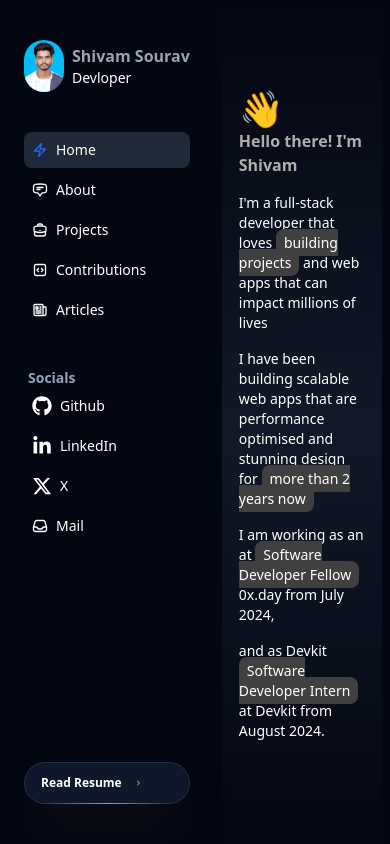
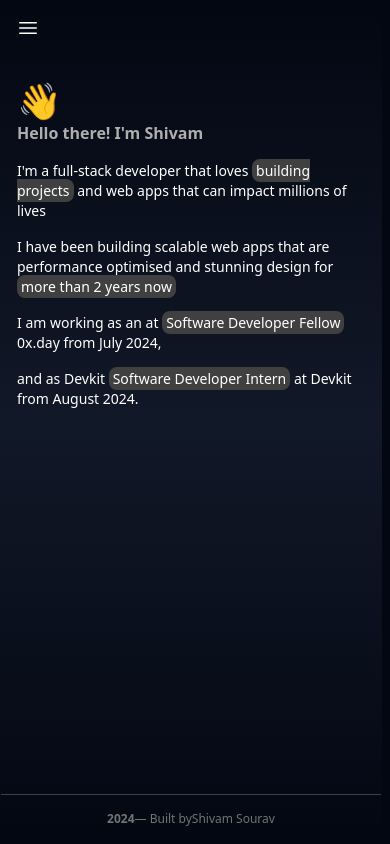
Before and after one commit to PITIFULHAWK/portfolio, a Next.js app: page / in a window 390 px wide. Built offline with nearby package versions, Linux system fonts and the light colour scheme.

Commit message:
added footer and made site responsive

```diff
--- a/app/components/SideBar.tsx
+++ b/app/components/SideBar.tsx
@@ -2,7 +2,7 @@ import Image from "next/image";
 import { MenuItem1 } from "./MenuItem1";
 import { MenuItem2 } from "./MenuItem2";
 
-export const SideBar = () => {
+export const SideBar = ({ closeSidebar }: { closeSidebar: () => void }) => {
     return (
         <div className='flex py-10 px-6 text-white'>
             <div className='flex flex-col place-content-between '>
@@ -23,14 +23,20 @@ export const SideBar = () => {
                         </div>
                     </div>
                     <div className='py-10'>
+                        <div onClick={closeSidebar}>
                         <MenuItem1 />
+                        </div>
                         <div className='font-semibold text-slate-400 pt-10 px-1 text-sm'>
                             Socials
                         </div>
+                        <div onClick={closeSidebar}>
                         <MenuItem2 />
+                        </div>
                     </div>
                 </div>
+                <div onClick={closeSidebar}>
                 <CvButton />
+                </div>
             </div>
         </div>
     );
--- /dev/null
+++ b/app/components/SideBarWrapper.tsx
@@ -0,0 +1,75 @@
+"use client"; // This is a client component
+
+import { useState } from "react";
+import { SideBar } from "./SideBar";
+
+export const SideBarWrapper = () => {
+    const [isSidebarOpen, setIsSidebarOpen] = useState(false);
+
+    const toggleSidebar = () => {
+        setIsSidebarOpen(!isSidebarOpen);
+    };
+
+    const closeSidebar = () => {
+        setIsSidebarOpen(false);
+    };
+
+    return (
+        <>
+            {/* Sidebar container */}
+            <div
+                className={`fixed inset-0 lg:static lg:flex w-64 lg:w-auto transition-transform transform pt-2 lg:pt-0 ${
+                    isSidebarOpen ? "translate-x-0" : "-translate-x-full"
+                } lg:translate-x-0 lg:relative z-50 lg:z-auto`}
+            >
+                <SideBar closeSidebar={closeSidebar} />
+            </div>
+
+            {/* Toggle button for mobile */}
+            <button
+                className='lg:hidden fixed top-4 left-4 z-50 text-white'
+                onClick={toggleSidebar}
+            >
+                {isSidebarOpen ? (
+                    <svg
+                        xmlns='http://www.w3.org/2000/svg'
+                        fill='none'
+                        viewBox='0 0 24 24'
+                        strokeWidth={1.5}
+                        stroke='currentColor'
+                        className='size-6'
+                    >
+                        <path
+                            strokeLinecap='round'
+                            strokeLinejoin='round'
+                            d='M3.75 9h16.5m-16.5 6.75h16.5'
+                        />
+                    </svg>
+                ) : (
+                    <svg
+                        xmlns='http://www.w3.org/2000/svg'
+                        fill='none'
+                        viewBox='0 0 24 24'
+                        strokeWidth={1.5}
+                        stroke='currentColor'
+                        className='size-6'
+                    >
+                        <path
+                            strokeLinecap='round'
+                            strokeLinejoin='round'
+                            d='M3.75 6.75h16.5M3.75 12h16.5m-16.5 5.25h16.5'
+                        />
+                    </svg>
+                )}
+            </button>
+
+            {/* Overlay for mobile */}
+            {isSidebarOpen && (
+                <div
+                    className='fixed inset-0 bg-black bg-opacity-95 lg:hidden'
+                    onClick={toggleSidebar}
+                ></div>
+            )}
+        </>
+    );
+};
--- a/app/layout.tsx
+++ b/app/layout.tsx
@@ -1,13 +1,14 @@
 import type { Metadata } from "next";
 import localFont from "next/font/local";
 import "./globals.css";
-import { SideBar } from "./components/SideBar";
+import { SideBarWrapper } from "./components/SideBarWrapper"; // Import new Client Component
 
 const geistSans = localFont({
     src: "./fonts/GeistVF.woff",
     variable: "--font-geist-sans",
     weight: "100 900",
 });
+
 const geistMono = localFont({
     src: "./fonts/GeistMonoVF.woff",
     variable: "--font-geist-mono",
@@ -29,13 +30,26 @@ export default function RootLayout({
             <body
                 className={`${geistSans.variable} ${geistMono.variable} antialiased`}
             >
-                <div className='bg-[#030712] w-screen h-screen flex' style={{}}>
-                    <SideBar />
-                    <div className='p-2 flex-1 overflow-y-auto'>
-                        <div className='flex-1 bg-gradient-to-b from-gray-950 via-gray-900 to-gray-950 min-h-screen lg:rounded-xl border border-transparent lg:border-gray-700 overflow-y-auto'>
-                            <main className='max-w-4xl w-full mx-auto py-20 px-4 md:px-10 text-white'>
+                <div className='bg-[#030712] w-screen h-screen flex'>
+                    {/* Render the Client Component for the sidebar */}
+                    <SideBarWrapper />
+
+                    <div className='lg:pl-2 lg:pb-1 lg:pt-2 flex-1 overflow-y-auto'>
+                        <div className='flex-1 bg-gradient-to-b from-gray-950 via-gray-900 to-gray-950 min-h-screen lg:rounded-xl border border-transparent lg:border-gray-700 overflow-y-auto flex flex-col mr-2'>
+                            <main className='flex-grow max-w-4xl w-full mx-auto py-20 px-4 md:px-10 text-white'>
                                 {children}
                             </main>
+
+                            <div className='p-4 text-center justify-center text-xs text-neutral-500 border-t border-gray-700'>
+                                <span className='font-semibold'>2024</span>—
+                                Built by
+                                <a
+                                    target='_blank'
+                                    href='https://x.com/sourav_shi7274'
+                                >
+                                    Shivam Sourav
+                                </a>
+                            </div>
                         </div>
                     </div>
                 </div>
--- a/app/page.tsx
+++ b/app/page.tsx
@@ -7,7 +7,7 @@ export default function Home() {
             </h1>
             <p className='text-sm lg:text-base font-normal max-w-xl mt-4'>
                 I&apos;m a full-stack developer that loves{" "}
-                <span className='bg-neutral-700 px-2 py-1 rounded-lg'>
+                <span className='bg-neutral-700 px-1 py-0.5 rounded-lg'>
                     building projects
                 </span>{" "}
                 and web apps that can impact millions of lives
@@ -15,13 +15,13 @@ export default function Home() {
             <p className='text-sm lg:text-base font-normal max-w-xl mt-4'>
                 I have been building scalable web apps that are performance
                 optimised and stunning design for{" "}
-                <span className='bg-neutral-700 px-2 py-1 rounded-lg'>
+                <span className='bg-neutral-700 px-1 py-0.5 rounded-lg'>
                     more than 2 years now
                 </span>
             </p>
             <p className='text-sm lg:text-base font-normal max-w-xl mt-4'>
                 I am working as an at{" "}
-                <span className='bg-neutral-700 px-2 py-1 rounded-lg'>
+                <span className='bg-neutral-700 px-1 py-0.5 rounded-lg'>
                     Software Developer Fellow
                 </span>
                 <a href=''> 0x.day </a>
@@ -29,7 +29,7 @@ export default function Home() {
             </p>
             <p className='text-sm lg:text-base font-normal max-w-xl mt-4'>
                 and as Devkit{" "}
-                <span className='bg-neutral-700 px-2 py-1 rounded-lg'>
+                <span className='bg-neutral-700 px-1 py-0.5 rounded-lg'>
                     Software Developer Intern
                 </span>{" "}
                 at
```
